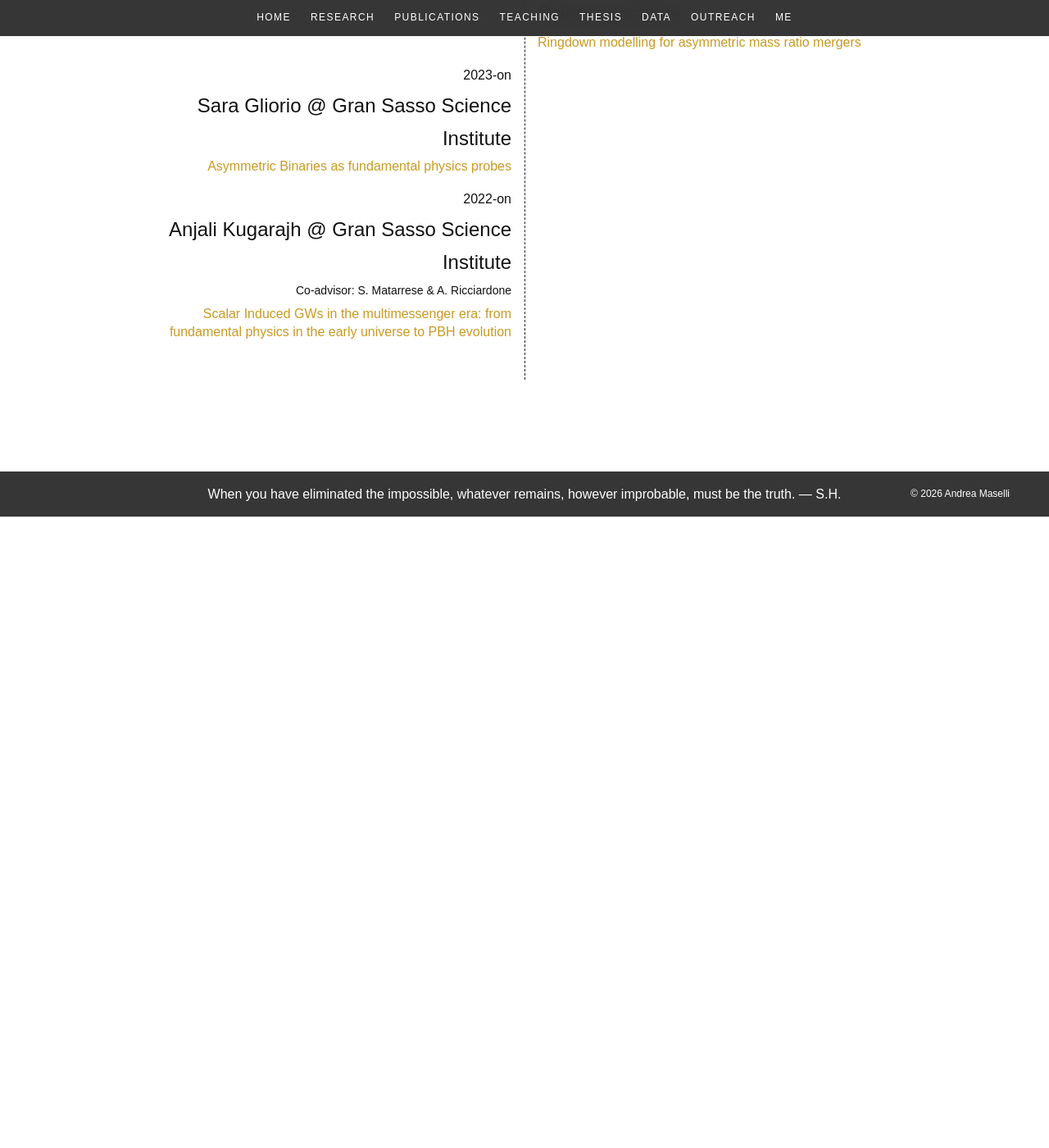
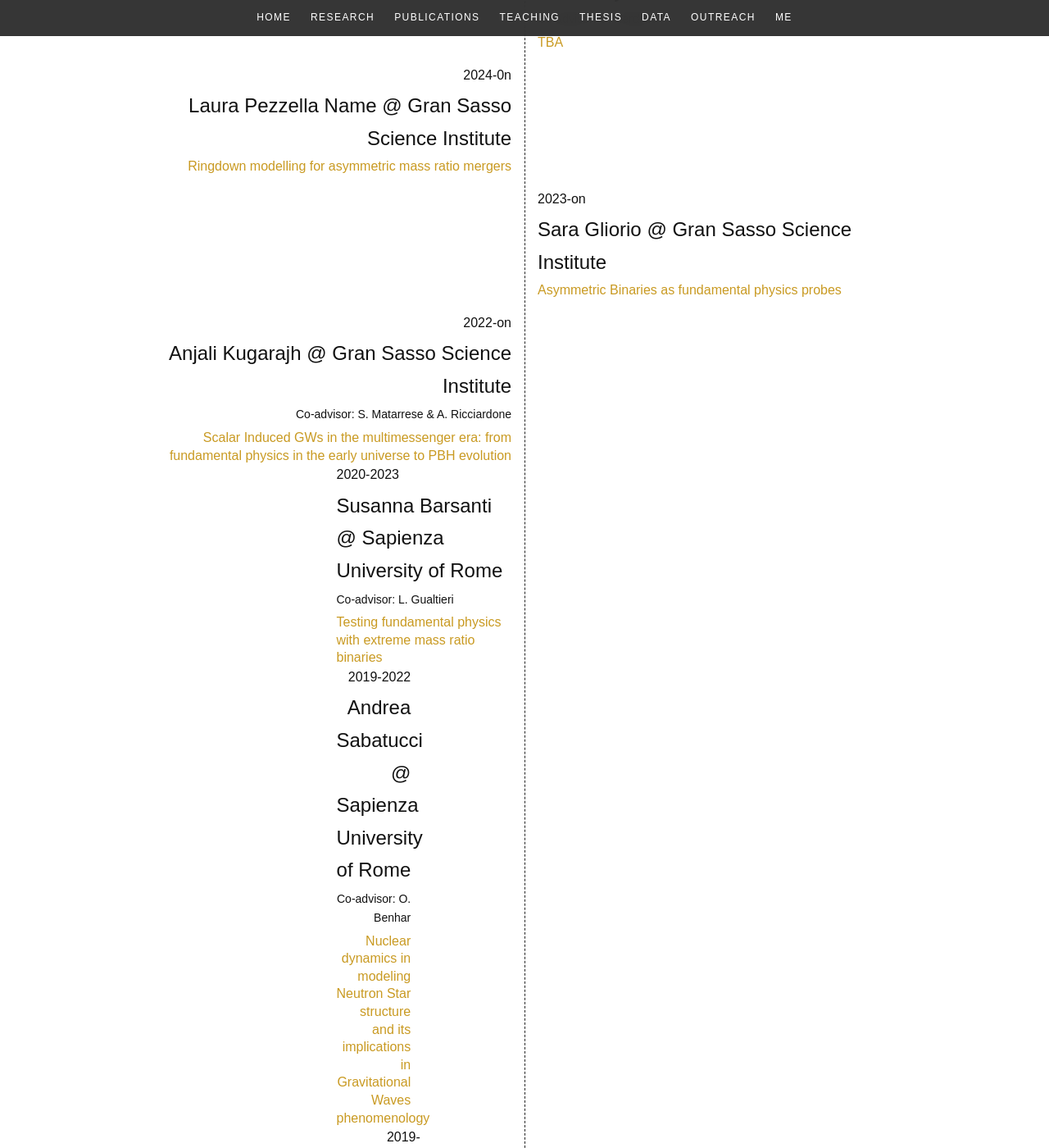
Before and after one commit to masellia/andreamaselli.github.io, a Jekyll site: the page built from pages/thesis.md, in a window 1280 px wide and 1400 px high, scrolled down 612 px. Shown: the whole window at 82% size. Built offline with Jekyll 4.4.1, drawn with Linux system fonts in a browser that asks for light colours; some web fonts are replaced; before the commit the page ends 1242 px from its top, so only the background shows below that; some of the changed text lies outside the part shown.

Commit message:
thesis page

```diff
--- a/pages/thesis.md
+++ b/pages/thesis.md
@@ -15,19 +15,25 @@
 <section class="thesis-timeline">
 
   <div class="thesis-entry thesis-left">
+    <div class="thesis-year">2025-on</div>
+    <div class="thesis-student"> Akshita Mittal @ Gran Sasso Science Institute </div>
+    <div class="thesis-title">TBA</div>
+  </div>
+
+  <div class="thesis-entry thesis-right">
     <div class="thesis-year">2024-on</div>
     <div class="thesis-student"> Manule Gonçalo Oliveira Mariano @ University of Aveiro </div>
     <div class="thesis-advisor">Co-advisor: C. Herdeiro </div>
     <div class="thesis-title">TBA</div>
   </div>
 
-  <div class="thesis-entry thesis-right">
+  <div class="thesis-entry thesis-left">
     <div class="thesis-year">2024-0n</div>
     <div class="thesis-student"> Laura Pezzella Name @ Gran Sasso Science Institute </div>
     <div class="thesis-title"> Ringdown modelling for asymmetric mass ratio mergers </div>
   </div>
 
-  <div class="thesis-entry thesis-left">
+  <div class="thesis-entry thesis-right">
     <div class="thesis-year">2023-on</div>
     <div class="thesis-student"> Sara Gliorio @ Gran Sasso Science Institute </div>
     <div class="thesis-title"> Asymmetric Binaries as fundamental physics probes</div>
@@ -37,8 +43,44 @@
     <div class="thesis-year">2022-on</div>
     <div class="thesis-student"> Anjali Kugarajh @ Gran Sasso Science Institute </div>
     <div class="thesis-advisor">Co-advisor: S. Matarrese & A. Ricciardone </div>
-    <div class="thesis-title">Scalar Induced GWs in the multimessenger era: from fundamental physics in the early universe to PBH evolution
-</div>
+    <div class="thesis-title">Scalar Induced GWs in the multimessenger era: from fundamental physics in the early universe to PBH evolution</div>
+
+
+  <div class="thesis-entry thesis-right">
+    <div class="thesis-year">2020-2023</div>
+    <div class="thesis-student"> Susanna Barsanti @ Sapienza University of Rome </div>
+    <div class="thesis-advisor">Co-advisor: L. Gualtieri </div>
+    <div class="thesis-title"> Testing fundamental physics with extreme mass ratio binaries </div>
+
+  <div class="thesis-entry thesis-left">
+    <div class="thesis-year">2019-2022</div>
+    <div class="thesis-student"> Andrea Sabatucci @ Sapienza University of Rome </div>
+    <div class="thesis-advisor">Co-advisor: O. Benhar </div>
+    <div class="thesis-title"> Nuclear dynamics in modeling Neutron Star structure and its
+implications in Gravitational Waves phenomenology
+ </div>
+
+  <div class="thesis-entry thesis-right">
+    <div class="thesis-year">2019-2022</div>
+    <div class="thesis-student"> Massimo Vaglio @ Sapienza University of Rome </div>
+    <div class="thesis-advisor">Co-advisor: P. Pani </div>
+    <div class="thesis-title"> Modelling and phenomenology of boson stars as gravitational
+sources for future ground and space based interferometers
+ </div>
+
+  <div class="thesis-entry thesis-left">
+    <div class="thesis-year">2018-2022</div>
+    <div class="thesis-student"> Gabriel Piovano @ Sapienza University of Rome </div>
+    <div class="thesis-advisor">Co-advisor: P. Pani </div>
+    <div class="thesis-title"> Gravitational waves from exotic compact objects in extreme mass ratio inspirals </div>
+
+  <div class="thesis-entry thesis-right">
+    <div class="thesis-year">2017-2020</div>
+    <div class="thesis-student"> Margherita Fasano @ Sapienza University of Rome </div>
+    <div class="thesis-advisor">Co-advisor: V. Ferrari </div>
+    <div class="thesis-title"> Constraining the equation of  state of neutron stars with astrophysical and GWs observations </div>
+
+
   </div>
 
 </section>
```
